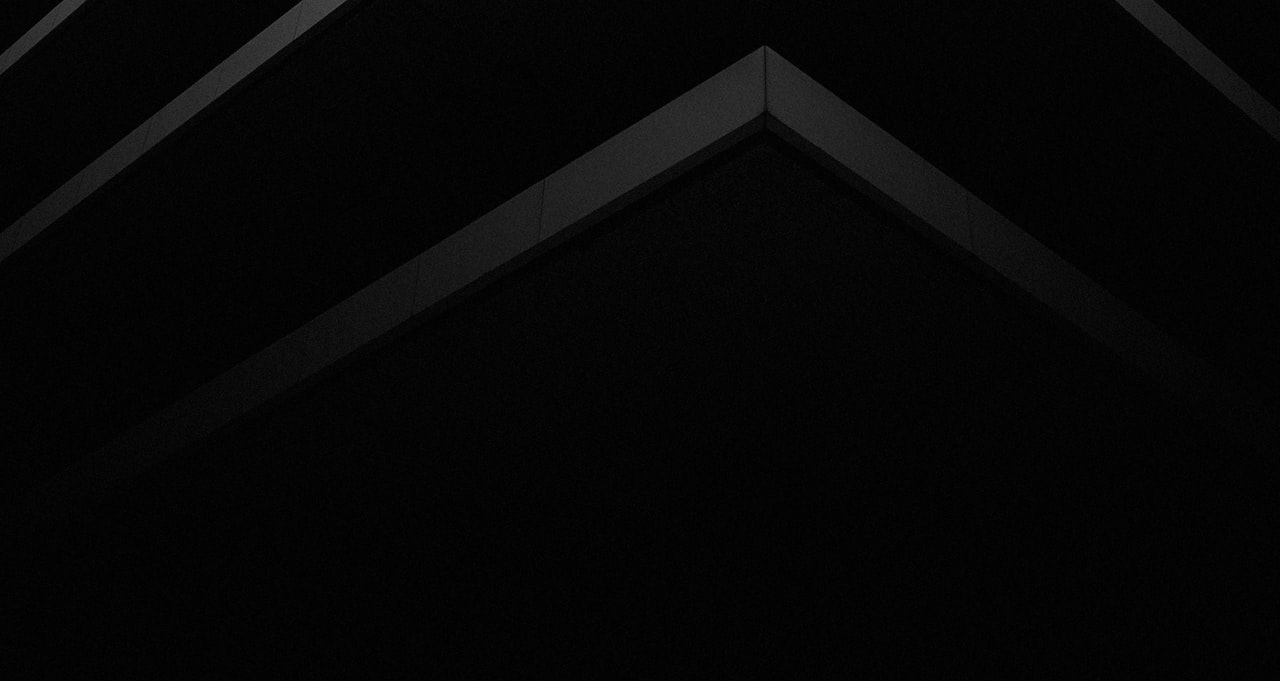
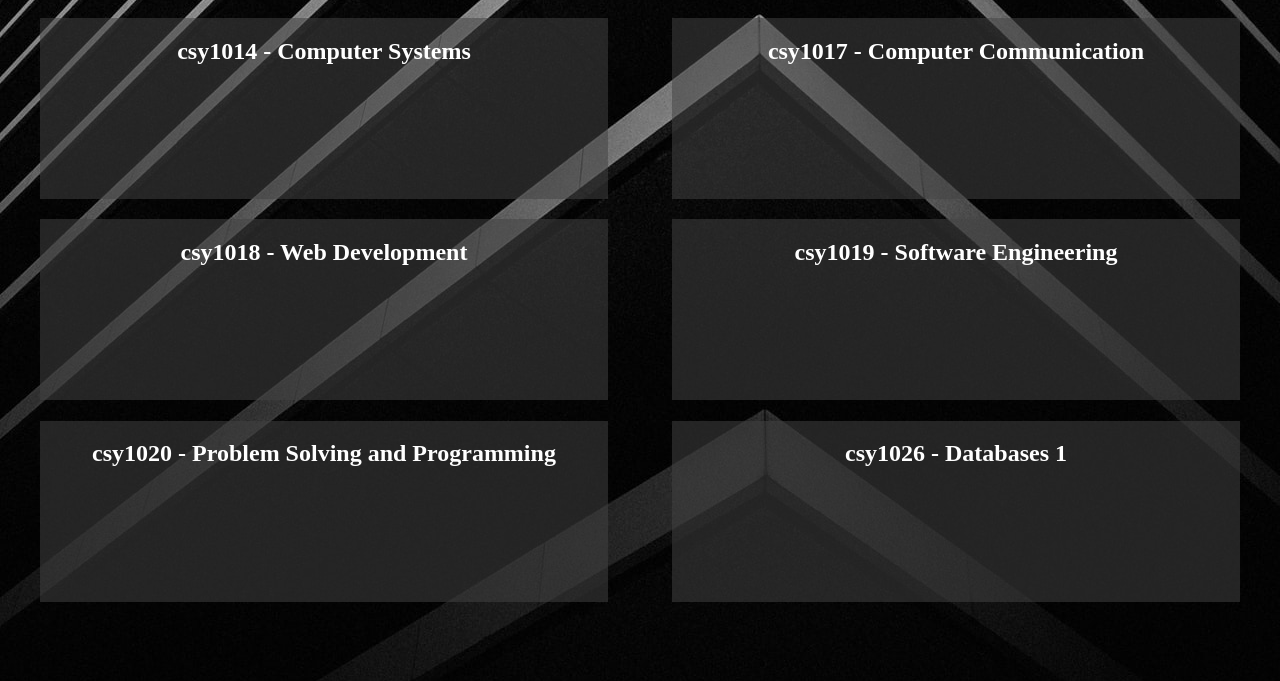
Before and after one commit to eMBee99/Projects, a plain HTML site: page Assignment/Portfolio.html in a window 1280 px wide. Shown: the part 119-800 px from the top of the page. Drawn offline with Linux system fonts and the light colour scheme.

Commit message:
created layout for portfolio

```diff
--- a/Assignment/CV_Styling.css
+++ b/Assignment/CV_Styling.css
@@ -1,9 +1,7 @@
 body {
     background: url(images/Abstract_Background.jpg) no-repeat center ;
-
-
-
-    grid-template-rows: 5vh 93vh 2vh;
+    display: grid;
+    grid-template-rows: 5% 93% 2%;
     grid-template-columns: auto;
     grid-template-areas: "header header header"
                          "main main main"
@@ -15,6 +13,8 @@ main {
     display: grid;
     grid-area: main;
     grid-template-columns: 30% 70%;
+    color: #fff;
+    text-align: center
 }
 header {
     margin-top: 5%;
@@ -27,11 +27,7 @@ footer {
 
 
 }
-header h1 {
-    color: #fff;
-    text-align: center;
 
-}
 
 h2 {
    color: #fff;
@@ -42,10 +38,10 @@ h3 {
 }
 section {
     background-color: #44444486;
-    /* float: left; */
+
     align-items: center;
     padding: 5%;
-    /* margin: 5%; */
+
     color:#f4d47c;
 
 }
--- a/Assignment/Portfolio.html
+++ b/Assignment/Portfolio.html
@@ -4,11 +4,11 @@
     <meta charset="UTF-8">
     <meta name="viewport" content="width=device-width, initial-scale=1.0">
     <link rel="stylesheet" href="Portfolio_Styling.css" media="screen and (min-width: 1024px)">
-    <title>Document</title>
+    <title>Portfolio</title>
 </head>
 <body>
     <header>
-
+        <h1>Portfolio</h1>
     </header>
     <nav class="navbar">
 
@@ -22,7 +22,29 @@
             <li><a href="CV.html">Curriculum Vitae</a></li>
             <li><a href="Sitereport.html">Report</a></li>
         </ul>
+    </nav>
+    <main>
+        <Section class="csy1014">
+            <h2>csy1014 - Computer Systems</h2>
+        </Section>
+        <Section class="csy1017">
+            <h2>csy1017 - Computer Communication</h2>
+        </Section>
+        <Section class="csy1018">
+            <h2>csy1018 - Web Development</h2>
+        </Section>
+        <Section class="csy1019">
+            <h2>csy1019 - Software Engineering</h2>
+        </Section>
+        <Section class="csy1020">
+            <h2>csy1020 - Problem Solving and Programming</h2>
+        </Section>
+        <Section class="csy1026">
+            <h2>csy1026 - Databases 1</h2>
+        </Section>
 
-</nav>
+
+    </main>
+
 </body>
 </html>
--- a/Assignment/Portfolio_Styling.css
+++ b/Assignment/Portfolio_Styling.css
@@ -1,7 +1,58 @@
 body {
     background: url(images/Abstract_Background.jpg) no-repeat center ;
     z-index: 0;
+    display: grid;
+    height: 90vh;
+    grid-template-rows: 5% 90% 5%;
+    grid-template-columns: auto;
+    grid-template-areas: "header header header"
+                         "main main main"
+                         "footer . .";
+    grid-gap: 5%;
+
+
 }
+header {
+    margin-top: 3%;
+    color: white;
+    grid-area: header;
+    text-align: center
+}
+
+main {
+    margin-top: 3%;
+    grid-area: main;
+    display: grid;
+    grid-template-rows: 33% 33% 33%;
+    grid-template-columns: 50% 50%;
+    text-align: center;
+
+    justify-items: center;
+}
+footer {
+    color: white;
+    grid-area: footer;
+}
+
+section {
+    color: white;
+    background-color:  #44444486;
+    height: 90%;
+    width: 90%;
+    margin: 3%;
+}
+h2 {
+    text-align: center
+}
+
+
+
+
+
+
+
+
+
 
 nav {
     grid-area: nav;
@@ -20,7 +71,6 @@ nav ul:hover li {
 
     opacity: 0.6;
 }
-
 nav ul li {
     display: inline;
     float: left;
```
Also changed, not shown: Week2-4/Ex5.html (+26 -0 lines), Week2-4/ex5.css (+13 -0 lines).
